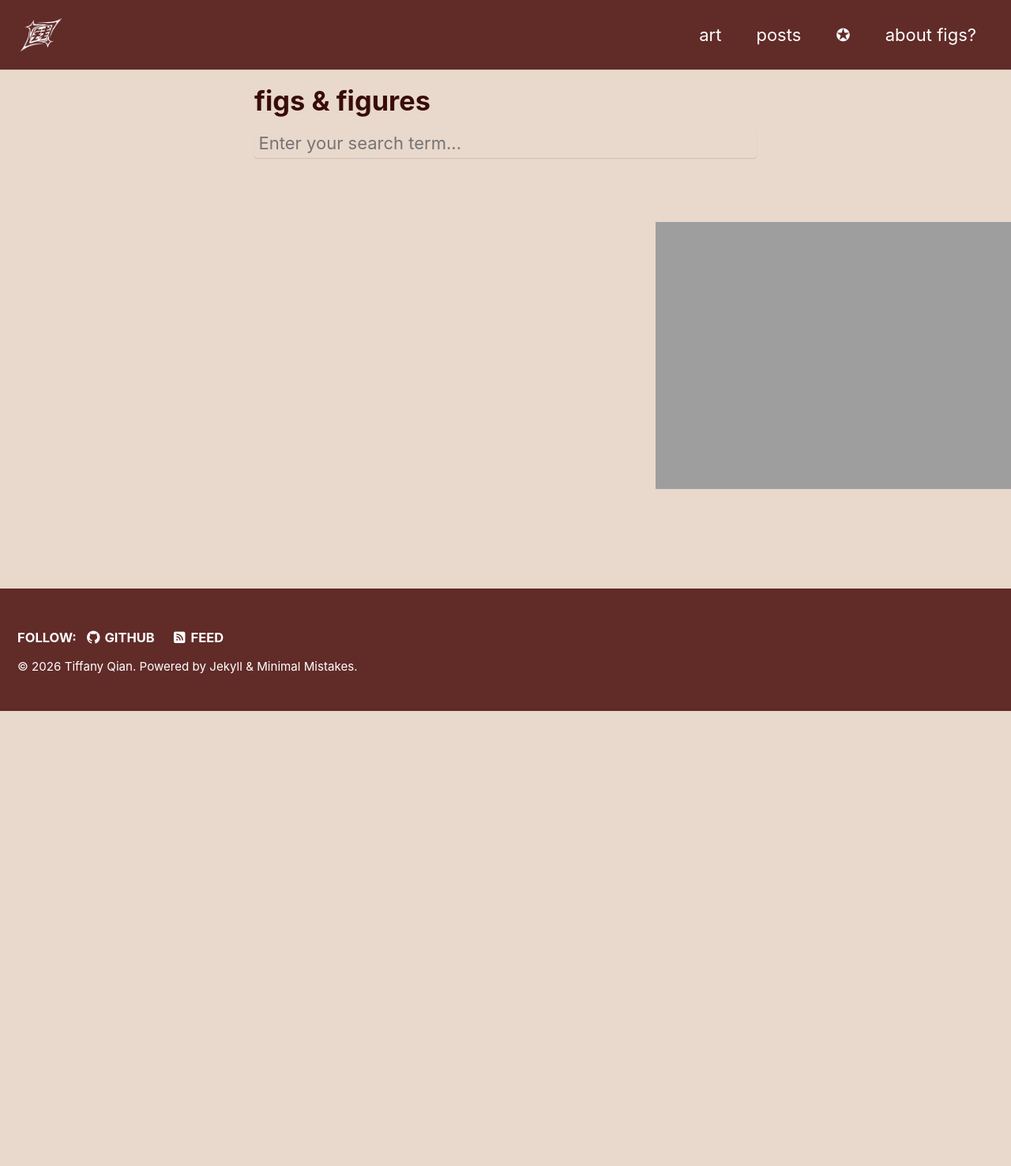
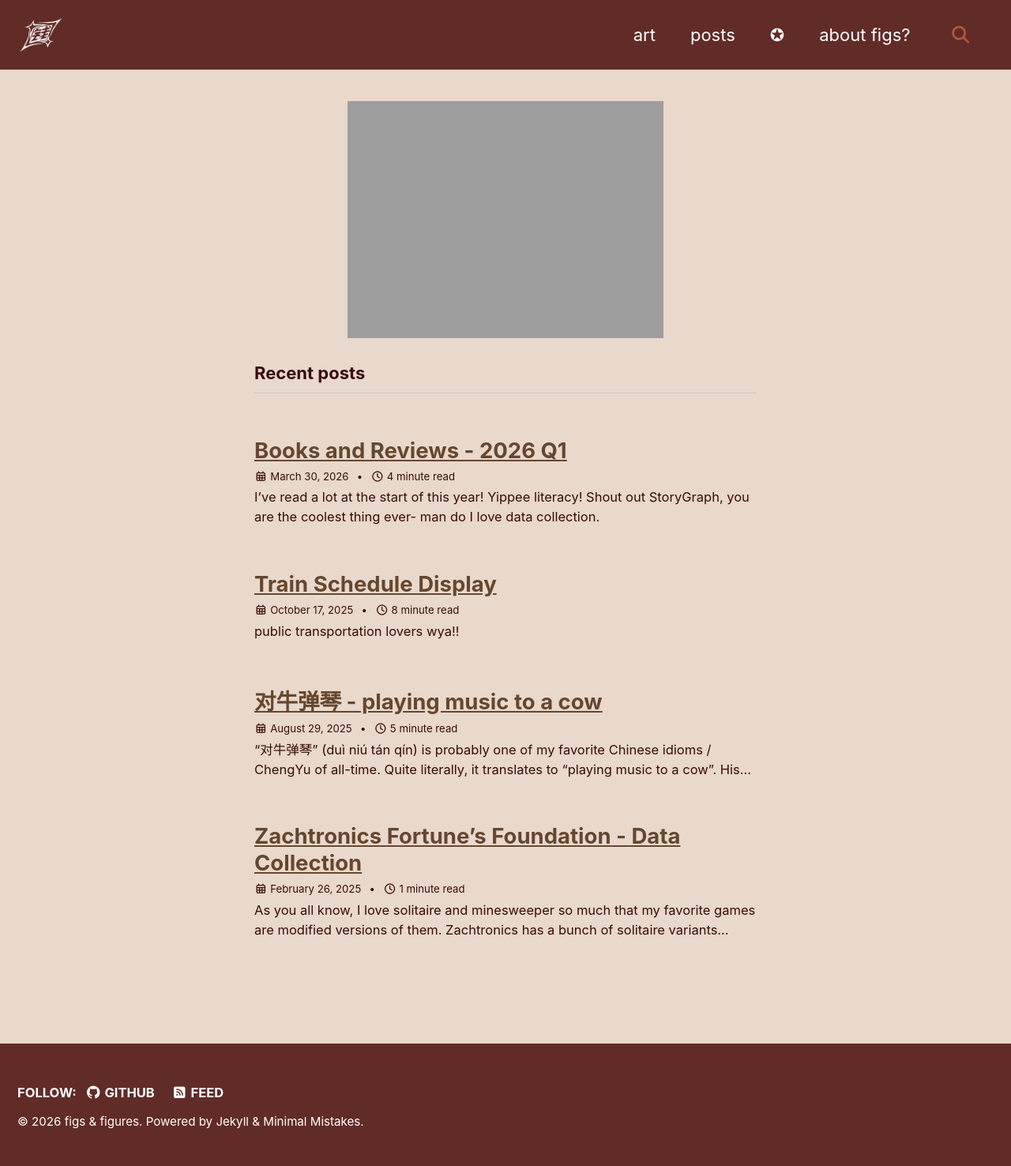
Before and after one commit to tiffanyqian/blog, a Jekyll site: the page built from index.html, in a window 1280 px wide. Shown: the whole page at 79% size. Built offline with Jekyll 4.4.1, drawn with Linux system fonts in a browser that asks for light colours; cached includes are drawn as plain includes; the list of posts is cut into pages by our own code; before the commit the page ends 900 px from its top, so only the background shows below that.

Commit message:
Site search and other misc. changes

```diff
--- a/_config.yml
+++ b/_config.yml
@@ -17,11 +17,11 @@
 # Site Settings
 locale                   : "en-US"
 rtl                      : # true, false (default) # turns direction of the page into right to left for RTL languages
-title                    : "Tiffany Qian"
+title                    : "figs & figures"
 title_separator          : "|"
 subtitle                 : # site tagline that appears below site title in masthead
 name                     : "Tiffany Qian"
-description              : "Yap Central."
+description              : "o_O"
 url                      : "https://tiffanyqian.github.io"
 baseurl                  : "/blog"
 repository               : "tiffanyqian/blog"
@@ -30,7 +30,7 @@
 masthead_title           : " "
 breadcrumbs              : true # true, false (default)
 words_per_minute         : 200
-enable_copy_code_button  : # true, false (default)
+enable_copy_code_button  : true # true, false (default)
 copyright                : # "copyright" name, defaults to site.title
 copyright_url            : # "copyright" URL, defaults to site.url
 comments:
@@ -68,9 +68,9 @@
 atom_feed:
   path                   : # blank (default) uses feed.xml
   hide                   : # true, false (default)
-search                   : # true, false (default)
-search_full_content      : # true, false (default)
-search_provider          : # lunr (default), algolia, google
+search                   : true # true, false (default)
+search_full_content      : true # true, false (default)
+search_provider          : lunr # lunr (default), algolia, google
 lunr:
   search_within_pages    : # true, false (default)
 algolia:
--- a/_posts/2025-10-17-train-schedule-display.md
+++ b/_posts/2025-10-17-train-schedule-display.md
@@ -5,7 +5,8 @@
 tags:
     - project
     - coding
-    - tutorial
+    - how-to
+    - engineering
     - transit
 ---
 
@@ -48,6 +49,7 @@
 #### Errors & Future Updates
 
 I had a lot of ambitions and had a lot of them shot down due to hardware or software limitations. Sucks, but that's life. Here are some of my grievances and future to-dos:
+- I want to build a case for this- TBD if I want to 3D print it or cut it out of wood...
 - The colors didn't match as closely as I wanted to, unavoidable unfortunately.
 - I wanted to have scrolling images or other fun things in-between the MUNI and Caltrain screens using a BitMap pixel drawing, but I ran into memory issues with that... so it was scrapped (for now).
 - I wanted to implement an overnight shut-off that would, based on call request time, stop making requests between 1 AM and 6 AM (since MUNI / Caltrain doesn't run during this time ) unless a side button was pressed. This semi-works, but fails here and there and I need to do some further debugging.
--- a/index.html
+++ b/index.html
@@ -1,19 +1,17 @@
 ---
-title: figs & figures
-layout: search
-class: wide
+layout: home
 permalink: /
 ---
 
+<img src="{{ site.url }}{{ site.baseurl }}/assets/images/fig_tree.png" class="center" style="width:400px">
 
-
-<head>
+<!-- <head>
 <style>
 
 body {
     background-image: url('{{ site.url }}{{ site.baseurl }}/assets/images/fig_tree.png');
     background-repeat: no-repeat;
-    background-attachment: local;
+    background-attachment: scroll;
     background-size: 450px;
     background-position: 100% 50%;
     background-clip: content-box;
@@ -24,4 +22,4 @@
 
 <body>
 
-</body>
+</body> -->
```
